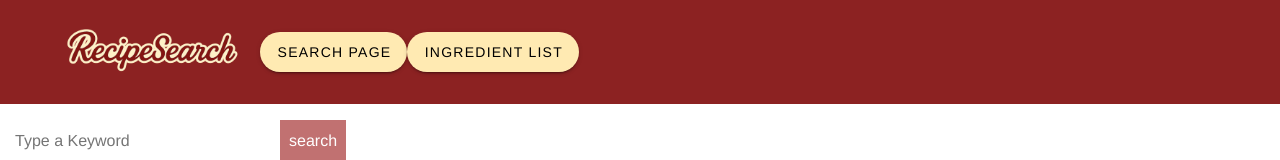
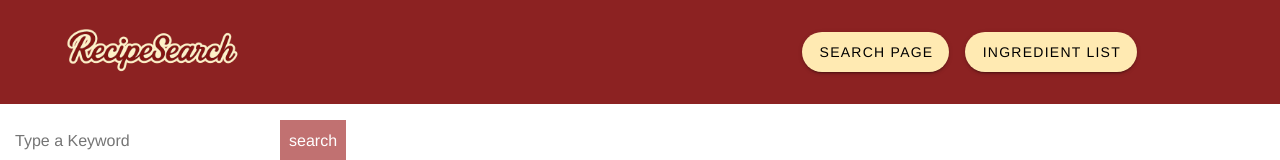
Before and after one commit to io-95/RecipeSearch, a Vue app in the folder Frontend/: page / in a window 1280 px wide. Shown: the top 160 px of the page. Built offline with nearby package versions, Linux system fonts and the light colour scheme; no server answers.

Commit message:
position the buttons as defined and add a gap between

```diff
--- a/Frontend/src/components/Header.vue
+++ b/Frontend/src/components/Header.vue
@@ -1,8 +1,10 @@
 <template>
     <div class="header">
         <img class="logo" :src="logo" alt="logo">
-        <navigation-button class="button">Search Page</navigation-button>
-        <navigation-button class="button">Ingredient List</navigation-button>
+        <div class="button">
+          <navigation-button>Search Page</navigation-button>
+          <navigation-button>Ingredient List</navigation-button>
+        </div>
     </div>
 </template>
 
@@ -54,6 +56,9 @@ export default {
   }
 
   .button{
-
+    display: flex;
+    gap: 16px;
+    position: absolute;
+    right: 143px;
   }
 </style>
```
